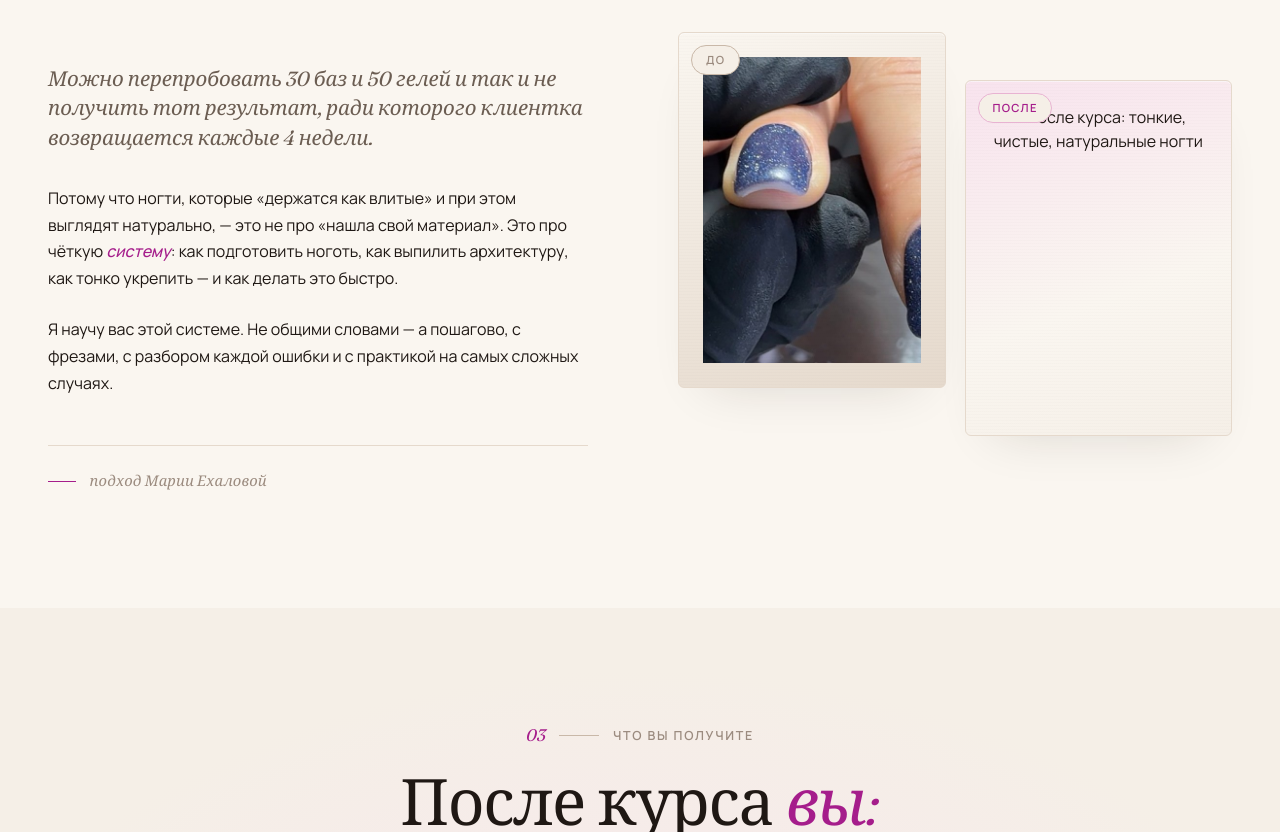
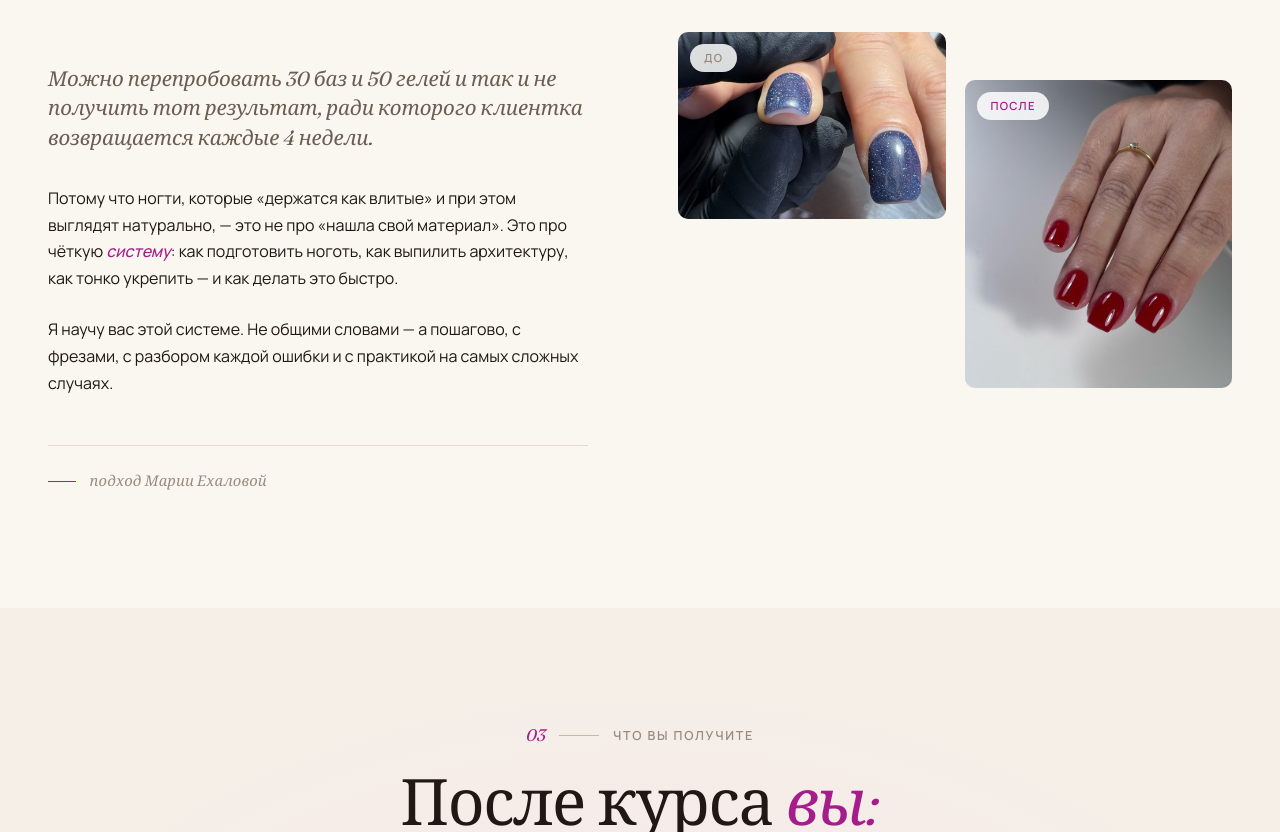
Before and after one commit to kondrusina/nail-landing, a plain HTML site: page index.html in a window 1280 px wide. Shown: the part 2611-3443 px from the top of the page. Drawn offline with Linux system fonts and the light colour scheme.

Commit message:
Add files via upload

```diff
--- a/css/main.css
+++ b/css/main.css
@@ -715,42 +715,27 @@ a { color: inherit; text-decoration: none; }
   display: grid;
   grid-template-columns: 1fr 1fr;
   gap: clamp(0.75rem, 1.5vw, 1.25rem);
-}
-
-.diptych-frame {
+  align-items: start;
+}
+
+/* Чистые фото без рамок */
+.diptych-photo {
   position: relative;
-  aspect-ratio: 3 / 4;
-  background: linear-gradient(160deg,
-    var(--c-accent-bg) 0%,
-    var(--c-bg-soft) 60%,
-    var(--c-bg) 100%);
-  border: 1px solid var(--c-line);
-  border-radius: 6px;
+  margin: 0;
+  border-radius: 10px;
   overflow: hidden;
-  box-shadow:
-    0 1px 0 rgba(255,255,255,0.6) inset,
-    0 24px 50px -30px rgba(31,24,20,0.16);
-}
-
-/* Стаггер: ДО приподнят, ПОСЛЕ опущен — editorial-диптих */
-.diptych-frame--before { transform: translateY(-1.5rem); }
-.diptych-frame--after  { transform: translateY(1.5rem); }
-
-/* В блоке "ДО" — чуть приглушённый, бракованный вид */
-.diptych-frame--before {
-  background: linear-gradient(160deg,
-    var(--c-bg-soft) 0%,
-    var(--c-line) 100%);
-}
-
-.diptych-frame::after {
-  content: '';
-  position: absolute;
-  inset: 0;
-  background-image: repeating-linear-gradient(
-    0deg, transparent 0 2px, rgba(31,24,20,0.012) 2px 3px);
-  pointer-events: none;
-}
+}
+
+.diptych-photo img {
+  display: block;
+  width: 100%;
+  height: auto;
+  object-fit: cover;
+}
+
+/* Стаггер — editorial смещение */
+.diptych-photo--before { transform: translateY(-1.5rem); }
+.diptych-photo--after  { transform: translateY(1.5rem); }
 
 .diptych-label {
   position: absolute;
@@ -758,8 +743,9 @@ a { color: inherit; text-decoration: none; }
   left: 12px;
   z-index: 2;
   padding: 0.35rem 0.85rem;
-  background: var(--c-bg);
-  border: 1px solid var(--c-line-strong);
+  background: rgba(255,255,255,0.85);
+  backdrop-filter: blur(6px);
+  -webkit-backdrop-filter: blur(6px);
   border-radius: 999px;
   font-size: 0.7rem;
   letter-spacing: 0.12em;
@@ -768,41 +754,8 @@ a { color: inherit; text-decoration: none; }
   font-weight: 600;
 }
 
-.diptych-frame--after .diptych-label {
-  color: var(--c-accent);
-  border-color: var(--c-accent-soft);
-}
-
-.diptych-content {
-  position: absolute;
-  inset: 0;
-  display: flex;
-  flex-direction: column;
-  align-items: center;
-  justify-content: center;
-  gap: 1.25rem;
-  padding: 1.5rem;
-  text-align: center;
-}
-
-.diptych-content svg {
-  color: var(--c-accent);
-  opacity: 0.6;
-}
-
-.diptych-frame--before .diptych-content svg { opacity: 0.4; }
-
-.diptych-placeholder {
-  font-family: var(--font-display);
-  font-size: 0.88rem;
-  color: var(--c-ink-muted);
-  line-height: 1.55;
-  letter-spacing: 0.01em;
-}
-
-.diptych-placeholder em {
-  font-style: italic;
-  color: var(--c-ink-soft);
+.diptych-photo--after .diptych-label {
+  color: var(--c-accent);
 }
 
 
@@ -2671,8 +2624,8 @@ a { color: inherit; text-decoration: none; }
 
   .method-text { max-width: 100%; }
 
-  .diptych-frame--before { transform: none; }
-  .diptych-frame--after  { transform: none; }
+  .diptych-photo--before { transform: none; }
+  .diptych-photo--after  { transform: none; }
 
   /* Block 5 — стек на мобиле, портрет уже */
   .author-grid {
--- a/index.html
+++ b/index.html
@@ -297,18 +297,14 @@
 
                     <div class="method-visual fade-up" style="--i:1">
 
-                        <figure class="diptych-frame diptych-frame--before">
+                        <figure class="diptych-photo diptych-photo--before">
+                            <img src="img/before.jpg" alt="До курса: проблемы с покрытием">
                             <span class="diptych-label">До</span>
-                            <div class="diptych-content">
-                                <img src="img/before.jpg" alt="До курса: проблемы с покрытием" style="width:100%;height:100%;object-fit:cover;border-radius:inherit;">
-                            </div>
                         </figure>
 
-                        <figure class="diptych-frame diptych-frame--after">
+                        <figure class="diptych-photo diptych-photo--after">
+                            <img src="img/after.jpg" alt="После курса: тонкие, чистые, натуральные ногти">
                             <span class="diptych-label">После</span>
-                            <div class="diptych-content">
-                                <img src="img/after.jpg" alt="После курса: тонкие, чистые, натуральные ногти" style="width:100%;height:100%;object-fit:cover;border-radius:inherit;">
-                            </div>
                         </figure>
 
                     </div>
```
Also changed, not shown: img/after.jpg (added).
